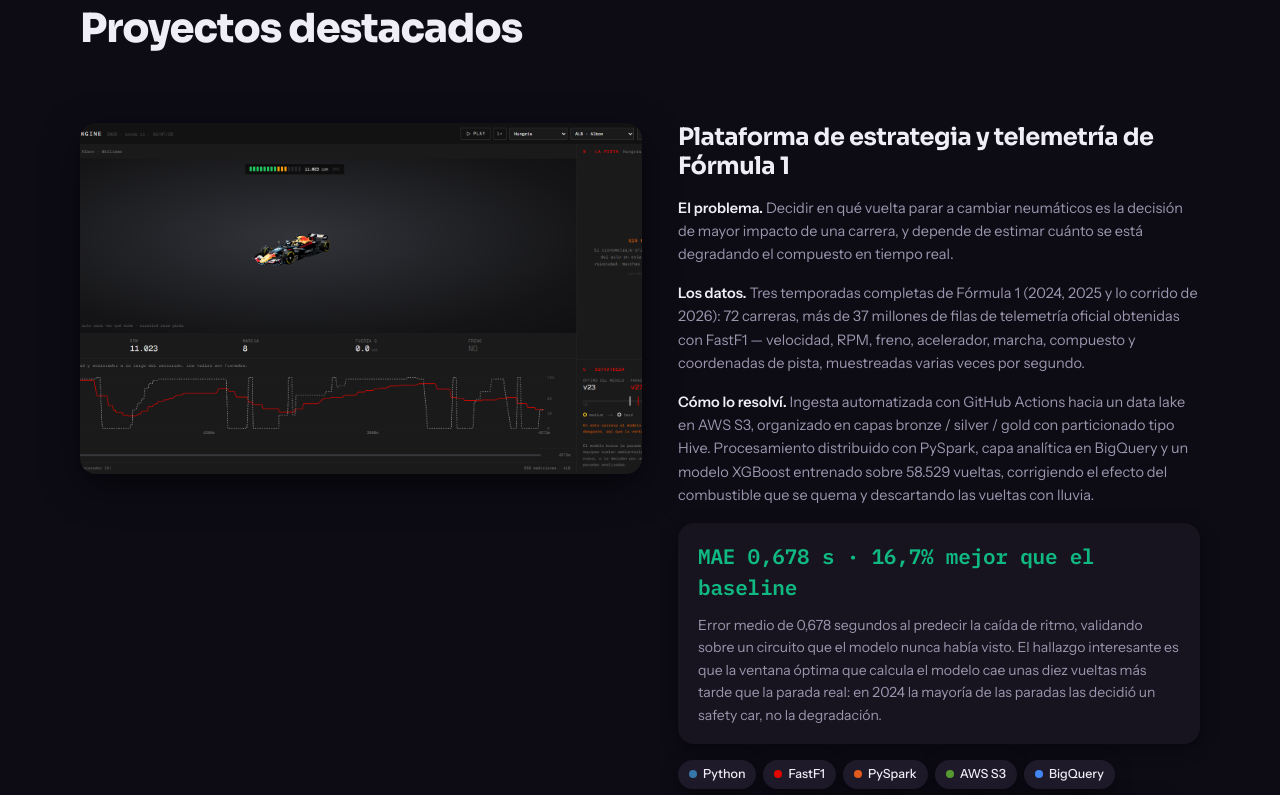
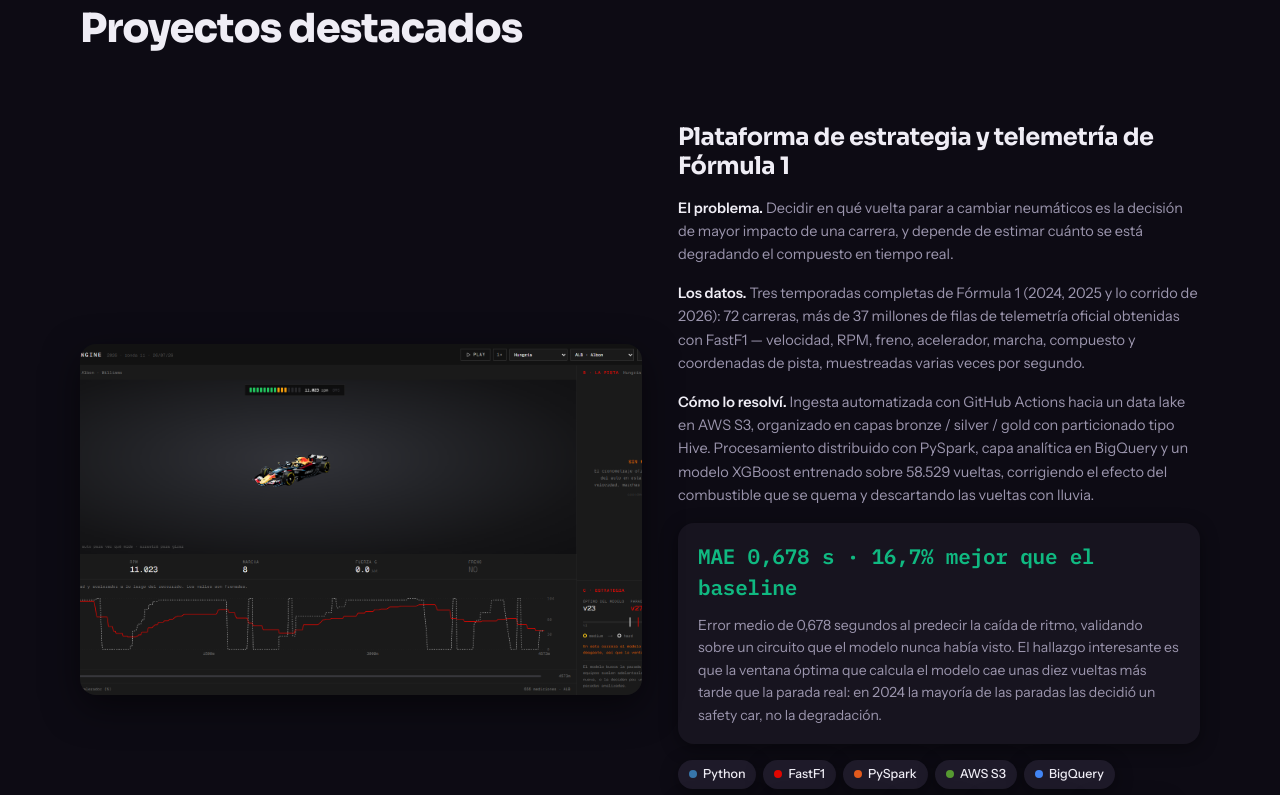
Before and after one commit to gabydomingo/porfolio, a React (Vite) app: page / in a window 1280 px wide. Shown: the part 660-1455 px from the top of the page. Built offline with nearby package versions, Linux system fonts and the light colour scheme.

Commit message:
Vuelvo a 16:10 en destacados y centro la imagen

```diff
--- a/src/components/ProyectosDestacados.jsx
+++ b/src/components/ProyectosDestacados.jsx
@@ -30,7 +30,7 @@ export default function ProyectosDestacados() {
           }`}
         >
           <div
-            className="relative aspect-[16/10] min-w-[280px] flex-[1_1_440px] self-start overflow-hidden rounded-2xl shadow-card"
+            className="relative aspect-[16/10] min-w-[280px] flex-[1_1_440px] self-center overflow-hidden rounded-2xl shadow-card"
           >
             <div className="pzoom absolute inset-0">
               {p.imagen ? (
```
